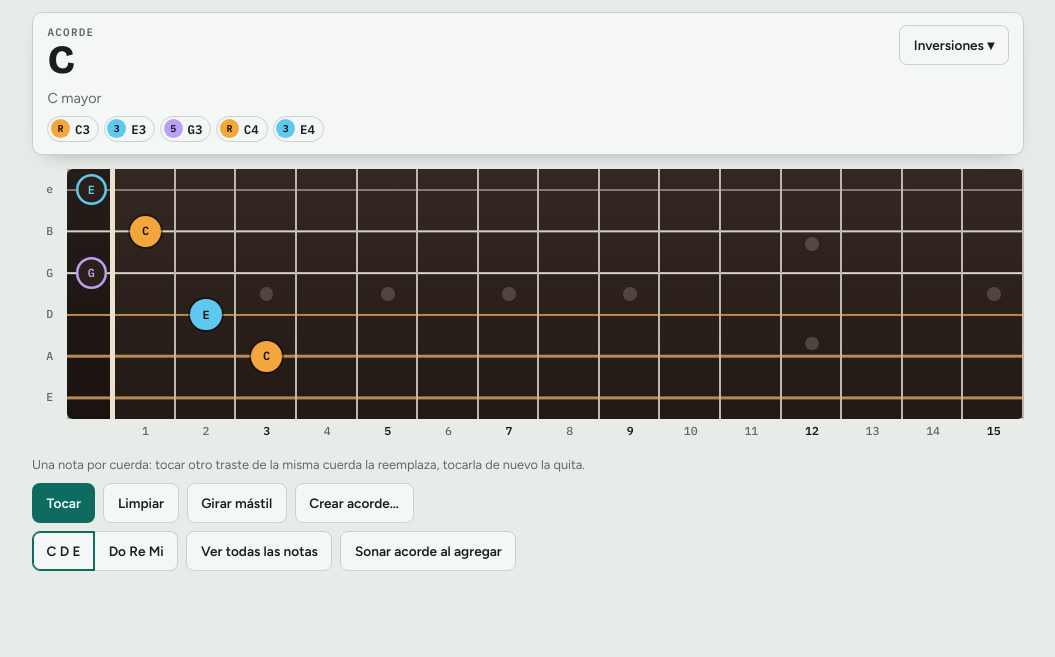
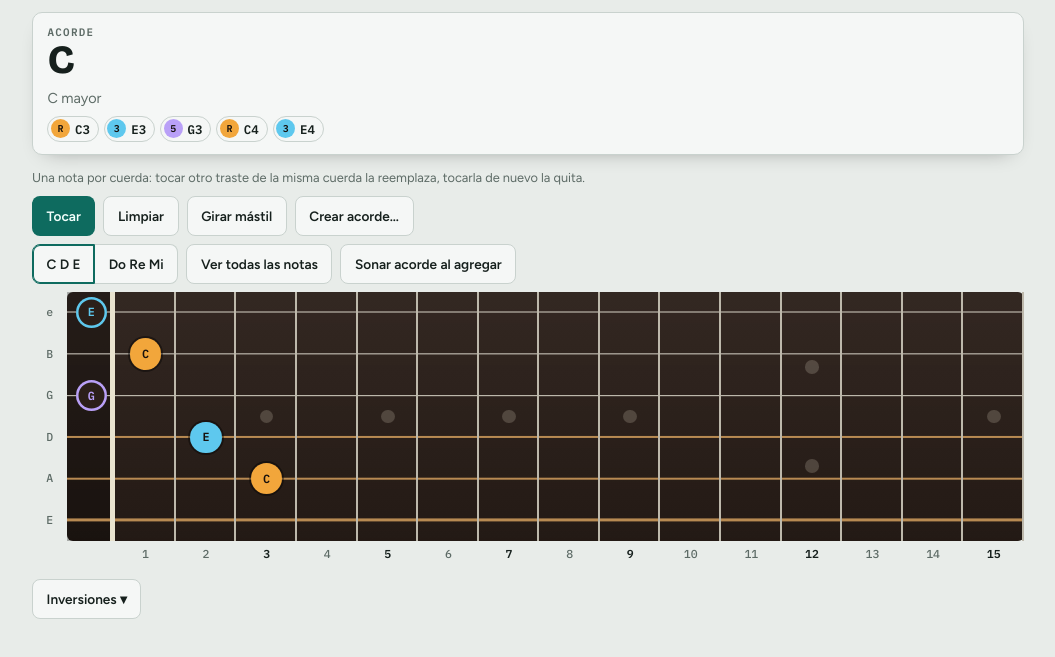
Before and after one commit to Fernando-Contreras/Fretboard, a plain HTML site: page site/index.html in a window 1280 px wide. Shown: the part 53-710 px from the top of the page, without its empty margins (112-1167 px from the left). Drawn offline with Linux system fonts and the light colour scheme.

Commit message:
Controles arriba del mastil y boton Inversiones abajo

```diff
--- a/site/index.html
+++ b/site/index.html
@@ -142,7 +142,6 @@ dialog.builder::backdrop{background:rgba(0,0,0,.55)}
   <section class="readout" id="readout" aria-live="polite"></section>
 
   <section class="stage">
-    <div class="scroller"><div class="board v" id="board"></div></div>
     <div class="hintline">Una nota por cuerda: tocar otro traste de la misma cuerda la reemplaza, tocarla de nuevo la quita.</div>
     <div class="row">
       <button class="btn primary" id="strum">Tocar</button>
@@ -157,6 +156,8 @@ dialog.builder::backdrop{background:rgba(0,0,0,.55)}
       <button class="btn" id="showall" aria-pressed="false">Ver todas las notas</button>
       <button class="btn" id="autostrum" aria-pressed="false">Sonar acorde al agregar</button>
     </div>
+    <div class="scroller"><div class="board v" id="board"></div></div>
+    <div class="row" id="invrow" hidden><button class="btn" id="invbtn" aria-expanded="false">Inversiones ▾</button></div>
   </section>
 
   <section class="inv" id="inv" hidden></section>
@@ -404,8 +405,7 @@ function renderReadout(notes,cands){
     const c=cands[0], bassPc=notes[0].midi%12, bt=c.tones.find(t=>t.pc===bassPc), bi=c.tones.indexOf(bt);
     const chips=notes.map(n=>{const t=c.tones.find(t=>t.pc===n.midi%12);return chip(t.role,t.label,fmt(t.name)+oct(n.midi))}).join('');
     const alts=cands.slice(1,5).map(x=>`<b>${symOf(x,bassPc)}</b>`).join(' · ');
-    h=`<div class="rhead"><div><div class="eyebrow">Acorde${bi>0?' · '+bi+'ª inversión':''}</div><div class="big">${symOf(c,bassPc)}</div></div>
-       <button class="btn" id="invbtn" aria-expanded="${invOpen}">Inversiones ${invOpen?'▴':'▾'}</button></div>
+    h=`<div class="rhead"><div><div class="eyebrow">Acorde${bi>0?' · '+bi+'ª inversión':''}</div><div class="big">${symOf(c,bassPc)}</div></div></div>
        <div class="sub">${fmt(c.rootName)} ${c.t.es}${bi>0?' · bajo en '+fmt(bt.name):''}</div>
        <div class="chips">${chips}</div>${alts?`<div class="alt">También se lee: ${alts}</div>`:''}`;
   }else{
@@ -417,8 +417,11 @@ function renderReadout(notes,cands){
       h=`<div class="eyebrow">Intervalo</div><div class="big">${INT[d]}</div><div class="sub">Solo ${pcs.length} notas distintas (${pcs.map(p=>fmt(NEUTRAL[p])).join(' y ')}), así que no forman un acorde.</div><div class="chips">${chips}</div>`}
   }
   el.innerHTML=h;
-  const ib=$('invbtn'); if(ib) ib.onclick=()=>{invOpen=!invOpen;update()};
+  const ib=$('invbtn'), has=notes.length>=3&&cands.length>0;
+  $('invrow').hidden=!has;
+  ib.setAttribute('aria-expanded',invOpen); ib.textContent='Inversiones '+(invOpen?'▴':'▾');
 }
+$('invbtn').onclick=()=>{invOpen=!invOpen;update()};
 
 /* ---------- inversiones ---------- */
 /* ¿Se puede tocar con una mano? Reglas:
--- a/site/sw.js
+++ b/site/sw.js
@@ -1,5 +1,5 @@
 // MÃ¡stil: guarda la app para que abra sin internet. Sirve lo guardado y actualiza en segundo plano.
-const CACHE = 'mastil-a8b1df3dba';
+const CACHE = 'mastil-d053dd256e';
 const SHELL = [
   "./",
   "fonts/bricolage-grotesque-latin-600-normal.woff2",
```
